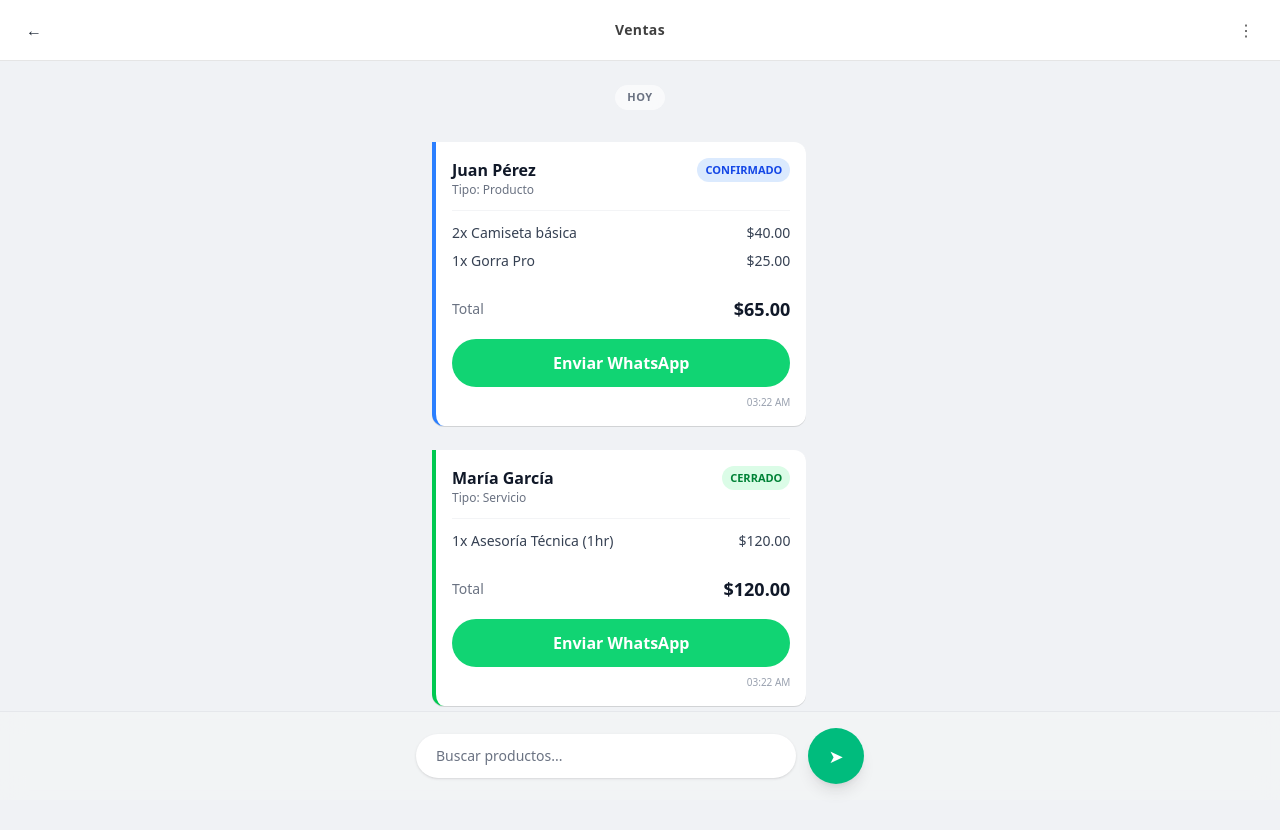
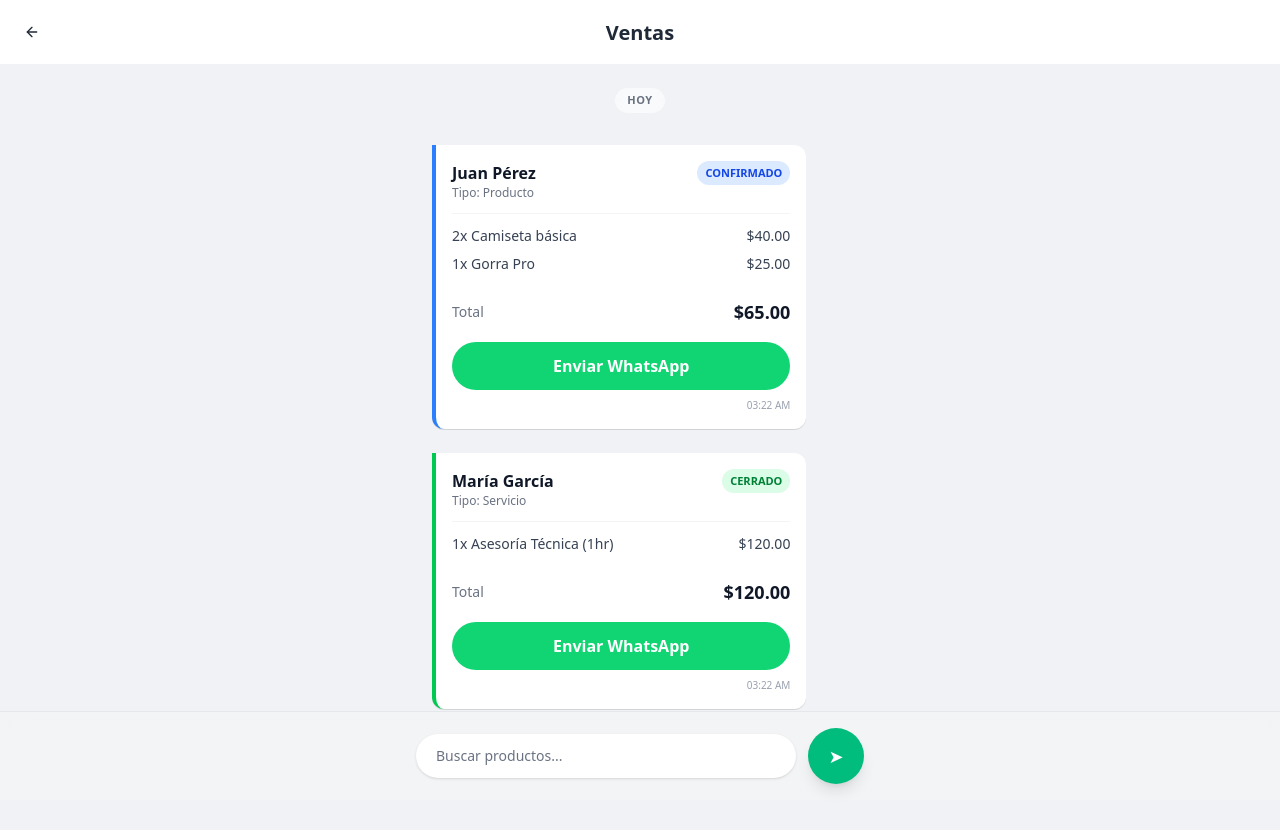
Before and after one commit to SantiagoAranda/Plataforma-de-Gesti-n-Comercial-con-Interfaz-Conversacional-y-Financiera, a Next.js app in the folder frontend/: page /venta in a window 1280 px wide. Shown: the top 830 px of the page. Built offline with nearby package versions, Linux system fonts and the light colour scheme.

Commit message:
Se cambiaron los estilos de appheader y se agrego subtitulo

```diff
--- a/frontend/app/(app)/contabilidad/page.tsx
+++ b/frontend/app/(app)/contabilidad/page.tsx
@@ -107,6 +107,7 @@ export default function ContabilidadClient() {
         <div className="min-h-[100dvh] bg-gray-100">
             <AppHeader
                 title="Contabilidad"
+                subtitle="Registro financiero"
                 showBack
                 rightAriaLabel="Filtros"
                 rightIcon={
@@ -127,9 +128,6 @@ export default function ContabilidadClient() {
 
             {/* IMPORTANTE: sin padding lateral si querés full width */}
             <main className="pt-4 pb-6">
-                <div className="px-4">
-                    <div className="text-sm text-gray-500">Octubre 2023</div>
-                </div>
 
                 <div className="mt-5 space-y-6">
                     {dates.map((dateISO) => (
--- a/frontend/src/components/layout/AppHeader.tsx
+++ b/frontend/src/components/layout/AppHeader.tsx
@@ -1,63 +1,72 @@
 "use client";
 
+import { ArrowLeft } from "lucide-react";
 import { useRouter } from "next/navigation";
+import type { ReactNode } from "react";
 
 type Props = {
-  title?: string;
+  title: string;
+  subtitle?: string;
   showBack?: boolean;
+  rightIcon?: ReactNode;
+  rightAriaLabel?: string;
   onRightClick?: () => void;
-  rightIcon?: React.ReactNode;
-  rightAriaLabel?: string;
 };
 
 export default function AppHeader({
-  title = "MVP",
+  title,
+  subtitle,
   showBack = false,
+  rightIcon,
+  rightAriaLabel = "Acción",
   onRightClick,
-  rightIcon,
-  rightAriaLabel = "Opciones",
 }: Props) {
   const router = useRouter();
 
   return (
     <header
-      className="
-  sticky
-  top-0
-  z-50
-  flex
-  items-center
-  px-4
-  py-3
-  border-b
-  border-neutral-200
-  bg-white
-"
+      className="sticky top-0 z-30 w-full bg-white"
+      style={{ paddingTop: "env(safe-area-inset-top, 0px)" }}
     >
-      {showBack ? (
+      <div className="flex items-center justify-between px-4 h-[64px]">
+        {/* Left */}
+        <div className="w-10">
+          {showBack && (
             <button
               onClick={() => router.back()}
-          className="w-9 h-9 flex items-center justify-center rounded-full hover:bg-neutral-100 transition"
               aria-label="Volver"
+              className="grid place-items-center h-8 w-8 rounded-full hover:bg-black/5 active:scale-95 transition"
             >
-          ←
+              <ArrowLeft className="h-4 w-4" />
             </button>
-      ) : (
-        <div className="w-9 h-9" />
           )}
+        </div>
 
-      <h1 className="absolute left-1/2 -translate-x-1/2 text-sm font-semibold tracking-wide text-neutral-700">
+        {/* Title block */}
+        <div className="flex-1 px-2 text-center leading-tight">
+          <h1 className="text-[20px] font-semibold truncate">
             {title}
           </h1>
+          {subtitle && (
+            <p className="text-[13px] text-emerald-600 font-medium truncate">
+              {subtitle}
+            </p>
+          )}
+        </div>
 
+        {/* Right */}
+        <div className="w-10 flex justify-end">
+          {rightIcon && (
             <button
-        className="ml-auto w-9 h-9 flex items-center justify-center rounded-full hover:bg-neutral-100 transition text-neutral-600"
+              aria-label={rightAriaLabel}
               onClick={onRightClick}
-        aria-label={rightAriaLabel}
-        type="button"
+              className="grid place-items-center h-8 w-8 rounded-full hover:bg-black/5 active:scale-95 transition"
             >
-        {rightIcon ?? "⋮"}
+              {rightIcon}
             </button>
+          )}
+        </div>
+      </div>
     </header>
   );
 }
```
Lines whose indentation alone changed are shown as unchanged.
